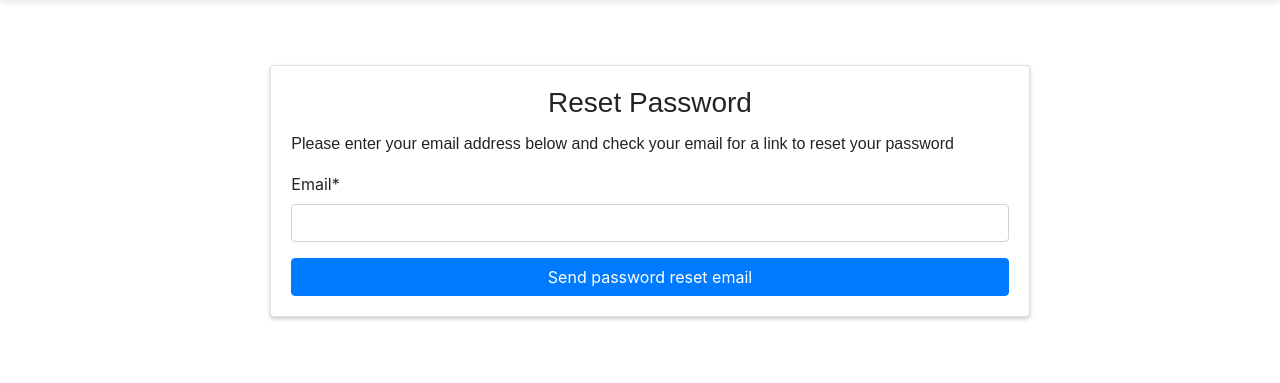
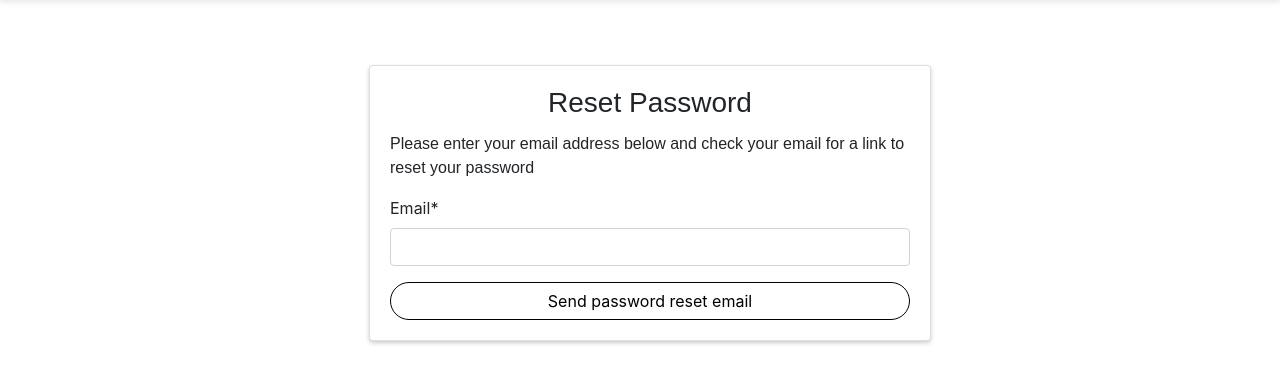
Before and after one commit to JackPflaum/RecruitmentWebsite, a Django app: page /reset/ in a window 1280 px wide. Shown: the part 63-446 px from the top of the page. Run offline with Django 4.2, Linux system fonts and the light colour scheme; some libraries are stand-ins or nearby versions.

Commit message:
change bootstrap btn-primary to custom-btn. change bootstrap column sizes for different screens.

```diff
--- a/RecruitmentWebsite/templates/registration/login.html
+++ b/RecruitmentWebsite/templates/registration/login.html
@@ -6,14 +6,14 @@
 
 {% block content %}
 	<div class="row justify-content-center m-5">
-		<div class="col-lg-8 col-md-10 col-sm-12">
+		<div class="col-lg-6 col-md-9 col-sm-12">
 			<div class="card">
 				<div class="card-body">
 					<h3 class="card-title text-center">Login</h3>
 					<form method="post">
 						{% csrf_token %}
 						{{ login_form | crispy }}
-						<button type="submit" class="btn btn-primary btn-block">Login</button>
+						<button type="submit" class="btn btn-custom btn-block">Login</button>
 						<input type="hidden" name="next" value="{{ request.GET.next }}"/>
 					</form>
 				</div>
--- a/RecruitmentWebsite/templates/registration/password_reset.html
+++ b/RecruitmentWebsite/templates/registration/password_reset.html
@@ -6,7 +6,7 @@
 
 {% block content %}
 	<div class="row justify-content-center m-5">
-		<div class="col-lg-8 col-md-10 col-sm-12">
+		<div class="col-lg-6 col-md-9 col-sm-12">
 			<div class="card">
 				<div class="card-body">
 					<h3 class="card-title text-center">Reset Password</h3>
@@ -14,7 +14,7 @@
 					<form method="post">
 						{% csrf_token %}
 						{{ form | crispy }}
-						<button type="submit" class="btn btn-primary btn-block">Send password reset email</button>
+						<button type="submit" class="btn btn-custom btn-block">Send password reset email</button>
 					</form>
 				</div>
 			</div>
--- a/RecruitmentWebsite/templates/registration/password_reset_complete.html
+++ b/RecruitmentWebsite/templates/registration/password_reset_complete.html
@@ -4,12 +4,12 @@
 
 {% block content %}
 <div class="row justify-content-center m-5">
-    <div class="col-lg-8 col-md-10 col-sm-12">
+    <div class="col-lg-6 col-md-9 col-sm-12">
         <div class="card">
             <div class="card-body">
                 <h3 class="card-title text-center">Password Reset Complete</h3>
                 <p class="alert alert-success">Your password has successfully been changed</p>
-                <a href="{% url 'login' %}" class="btn btn-primary btn-block">Back to Login</a>
+                <a href="{% url 'login' %}" class="btn btn-custom btn-block">Back to Login</a>
             </div>
         </div>
     </div>
--- a/RecruitmentWebsite/templates/registration/password_reset_confirm.html
+++ b/RecruitmentWebsite/templates/registration/password_reset_confirm.html
@@ -12,7 +12,7 @@
 
 {% block content %}
 <div class="row justify-content-center m-5">
-    <div class="col-lg-8 col-md-10 col-sm-12">
+    <div class="col-lg-6 col-md-9 col-sm-12">
         <div class="card">
             <div class="card-body">
                 {% if validlink %}
@@ -20,7 +20,7 @@
                 <form method="post">
                     {% csrf_token %}
                     {{ form | crispy }}
-                    <button type="submit" class="btn btn-primary btn-block">Change password</button>
+                    <button type="submit" class="btn btn-custom btn-block">Change password</button>
                 </form>
                 {% else %}
                 <h3 class="card-title text-center">Reset Password</h3>
--- a/RecruitmentWebsite/templates/registration/password_reset_done.html
+++ b/RecruitmentWebsite/templates/registration/password_reset_done.html
@@ -4,12 +4,12 @@
 
 {% block content %}
 <div class="row justify-content-center m-5">
-    <div class="col-lg-4 col-md-6 col-sm-8">
+    <div class="col-lg-6 col-md-9 col-sm-12">
       <div class="card">
         <div class="card-body">
           <h3 class="card-title text-center">Reset your password</h3>
           <p>Check your email for a link to reset your password.</p>
-          <a href="{% url 'login' %}" class="btn btn-primary btn-block">Return to log in</a>
+          <a href="{% url 'login' %}" class="btn btn-custom btn-block">Return to log in</a>
         </div>
       </div>
     </div>
--- a/RecruitmentWebsite/templates/registration/register.html
+++ b/RecruitmentWebsite/templates/registration/register.html
@@ -6,14 +6,14 @@
 
 {% block content %}
 	<div class="row justify-content-center m-5">
-		<div class="col-lg-8 col-md-10 col-sm-12">
+		<div class="col-lg-6 col-md-9 col-sm-12">
 			<div class="card">
 				<div class="card-body">
 					<h3 class="card-title text-center">Register</h3>
 					<form method="post">
 						{% csrf_token %}
 						{{ register_form | crispy }}
-						<button type="submit" class="btn btn-primary btn-block">Create account</button>
+						<button type="submit" class="btn btn-custom btn-block">Create account</button>
 					</form>
 				</div>
 				<div class="card-footer text-muted text-center">
```
